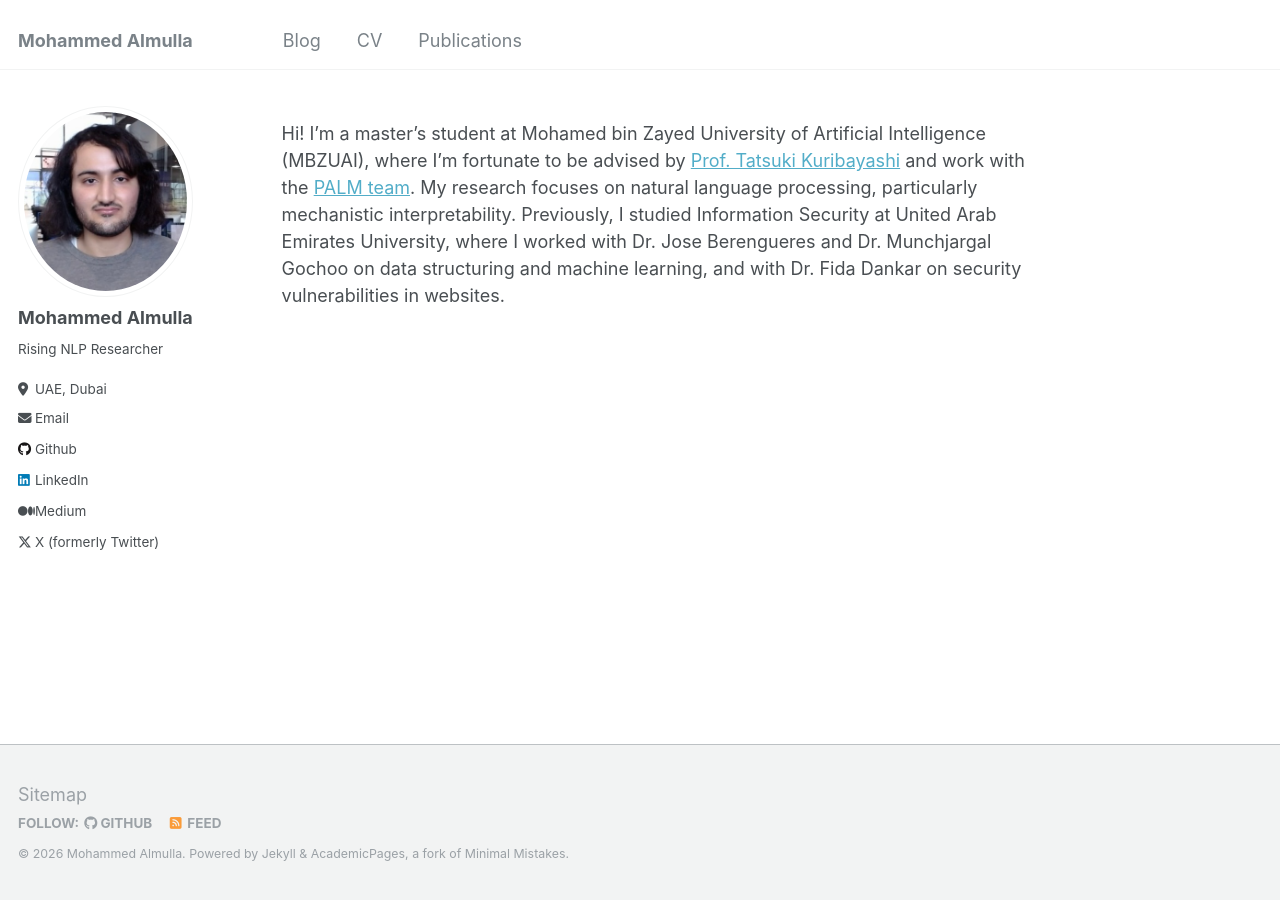
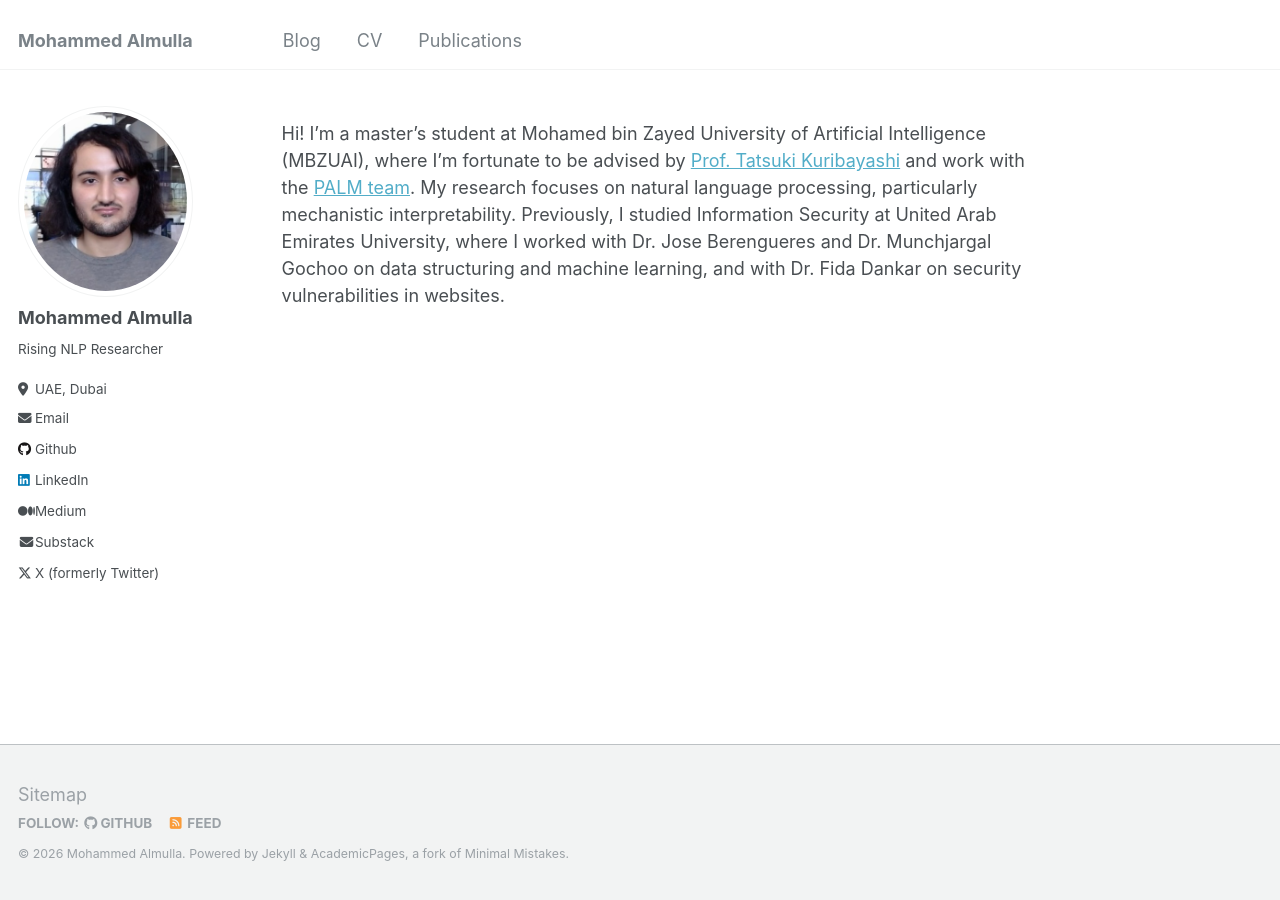
Before and after one commit to Morologi3/Morologi3.github.io, a Jekyll site: the page built from _pages/about.md, in a window 1280 px wide. Built offline with Jekyll 4.4.1, drawn with Linux system fonts in a browser that asks for light colours.

Commit message:
Update author-profile.html

```diff
--- a/_includes/author-profile.html
+++ b/_includes/author-profile.html
@@ -117,6 +117,9 @@
       {% if author.medium %}
         <li><a href="{{ author.medium }}"><i class="fab fa-fw fa-medium icon-pad-right" aria-hidden="true"></i>Medium</a></li>
       {% endif %}
+      {% if author.substack_link %}
+      <li><a href="{{ author.substack_link }}" target="_blank" rel="noopener noreferrer"><i class="fas fa-fw fa-envelope" aria-hidden="true"></i>Substack</a></li>
+      {% endif %}
       {% if author.pinterest %}
         <li><a href="https://www.pinterest.com/{{ author.pinterest }}"><i class="fab fa-fw fa-pinterest icon-pad-right" aria-hidden="true"></i>Pinterest</a></li>
       {% endif %}
```
